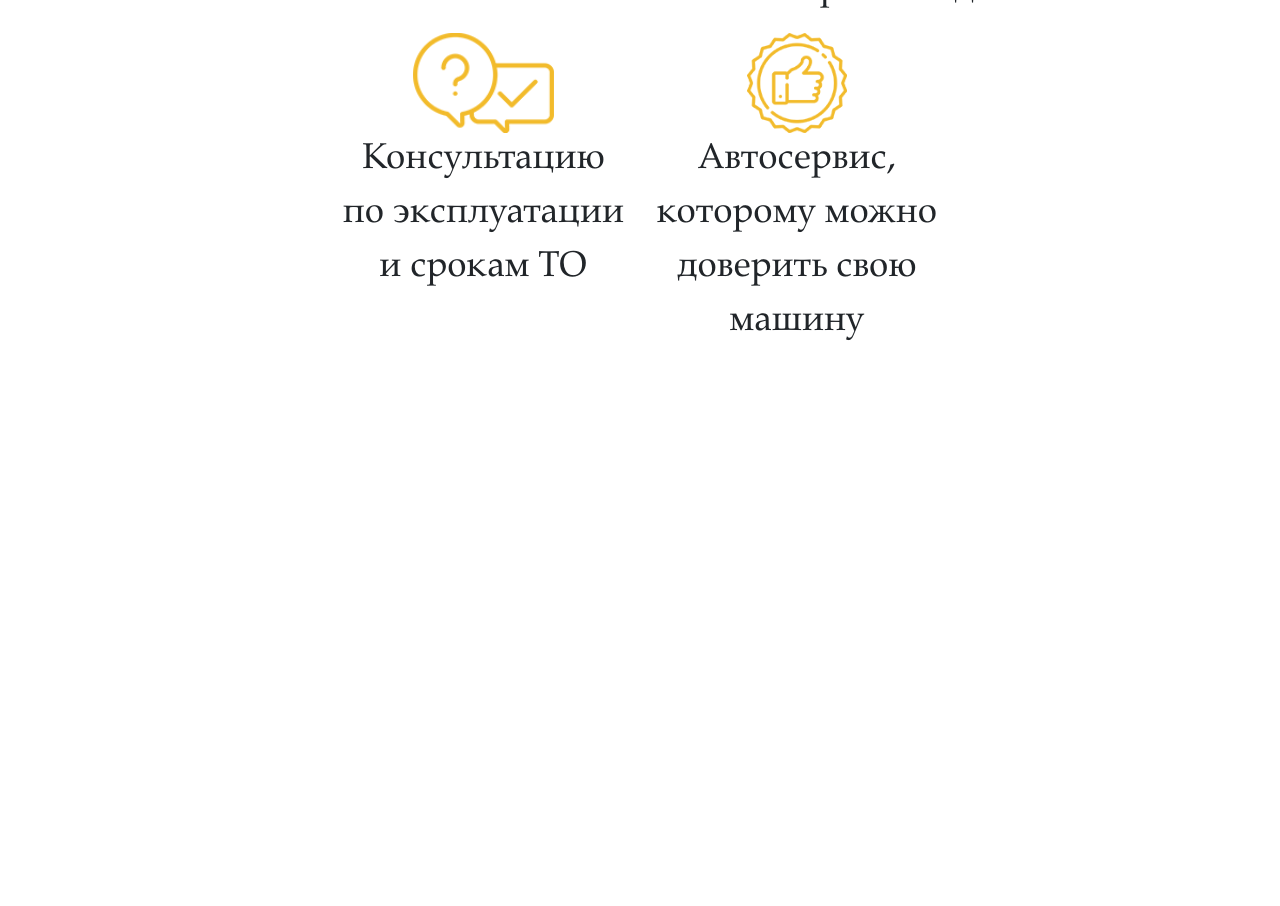
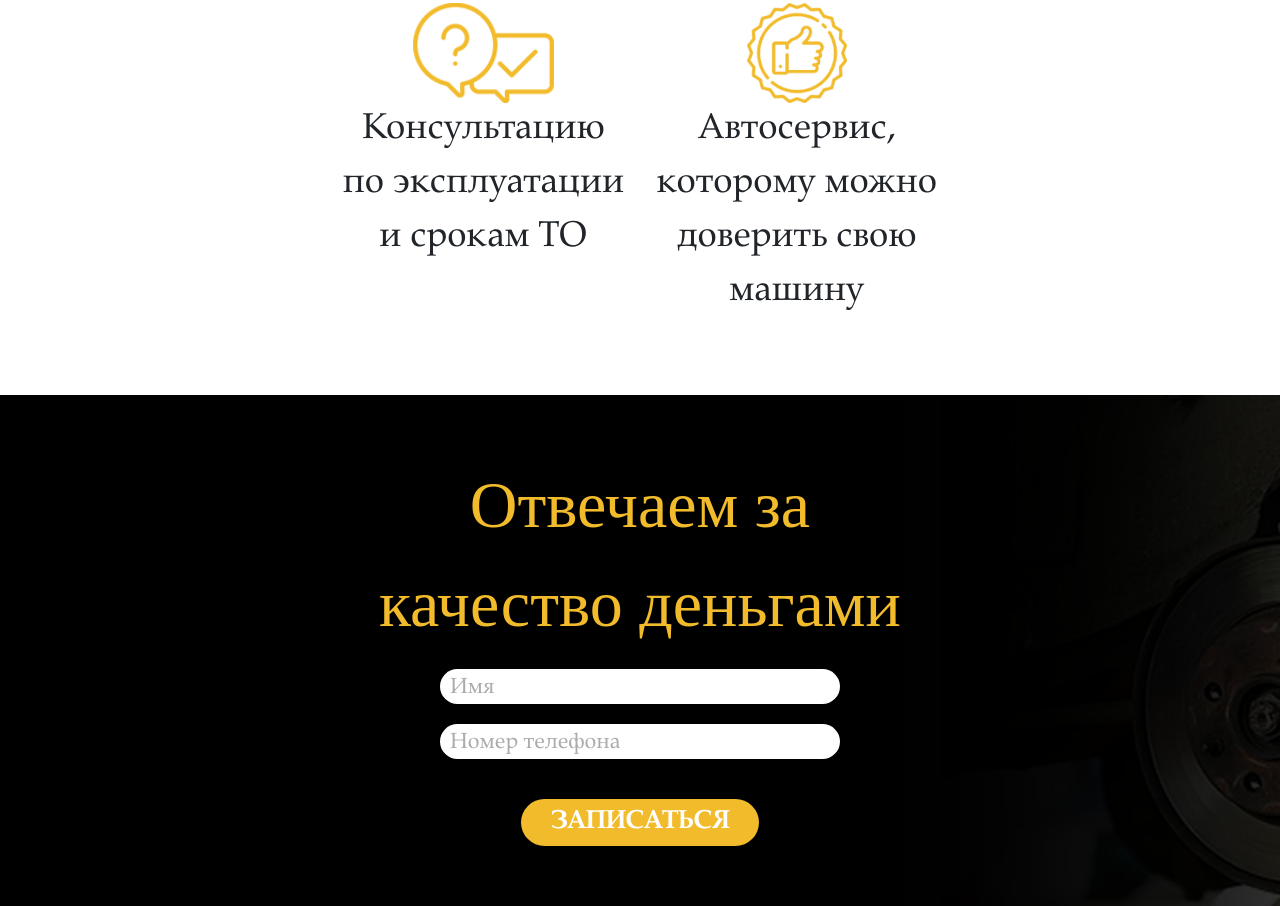
Before and after one commit to web-goose/autoservice, a plain HTML site: page index.html in a window 1280 px wide. Shown: the part 3852-4758 px from the top of the page. Before the commit the page ends 4217 px from the top, so only its background shows below. Drawn offline with Linux system fonts and the light colour scheme.

Commit message:
add block4

```diff
--- a/css/style.css
+++ b/css/style.css
@@ -227,11 +227,16 @@ header {
   text-decoration: none;
 }
 
+.block3{
+  padding-top: 60px;
+  padding-bottom: 60px;
+}
+
 .block3 .title p{
   font-family: 'futurademic';
   font-size: 90px;
   color: #f2bb2b;
-  padding: 60px 0;
+  padding-bottom: 30px;
 }
 
 .block3 .item p{
@@ -242,3 +247,51 @@ header {
 .block3 .item img{
   height: 100px;
 }
+
+.block4{
+  background-image: url('../img/block4/bg.png');
+  background-size: cover;
+  height: 100%;
+  padding-top: 60px;
+  padding-bottom: 60px;
+}
+
+.block4 p{
+  font-size: 66px;
+  color: #f2bb2b;
+  font-family: 'futuramediumc';
+}
+
+.block4 .button{
+  padding-top: 20px;
+}
+
+.block4 button{
+  padding: 5px 30px;
+  border-radius: 30px;
+  border: 0;
+  background-color: #f2bb2b;
+  font-family: 'garamond';
+  font-size: 26px;
+  line-height: 37px;
+  text-transform: uppercase;
+  color: #fff;
+  font-weight: bold;
+  text-decoration: none;
+}
+
+.block4 form input {
+  margin-bottom: 20px;
+  height: 35px;
+  width: 400px;
+  border-radius: 30px;
+  padding: 10px;
+  border: 0;
+}
+
+.block4 form input::placeholder {
+  font-family: 'garamond';
+  color: #ABABAB;
+  font-size: 22px;
+  line-height: 31px;
+}
--- a/index.html
+++ b/index.html
@@ -133,6 +133,19 @@
         </div>
       </div>
     </div>
+
+    <div class="container-fluid block4">
+      <div class="row">
+        <div class="col-8 offset-2 text-center">
+          <p>Отвечаем за качество деньгами</p>
+          <form>
+            <input type="text" name="name" id="name1" placeholder="Имя" required>
+            <input type="text" name="phone" id="phone1" placeholder="Номер телефона" required>
+            <div class="button"><button type="submit" name="button">Записаться</button></div>
+          </form>
+        </div>
+      </div>
+    </div>
   </main>
 
   <script type="text/javascript" src="js/jquery-3.4.1.min.js"></script>
```
Also changed, not shown: img/block4/bg.png (added).
